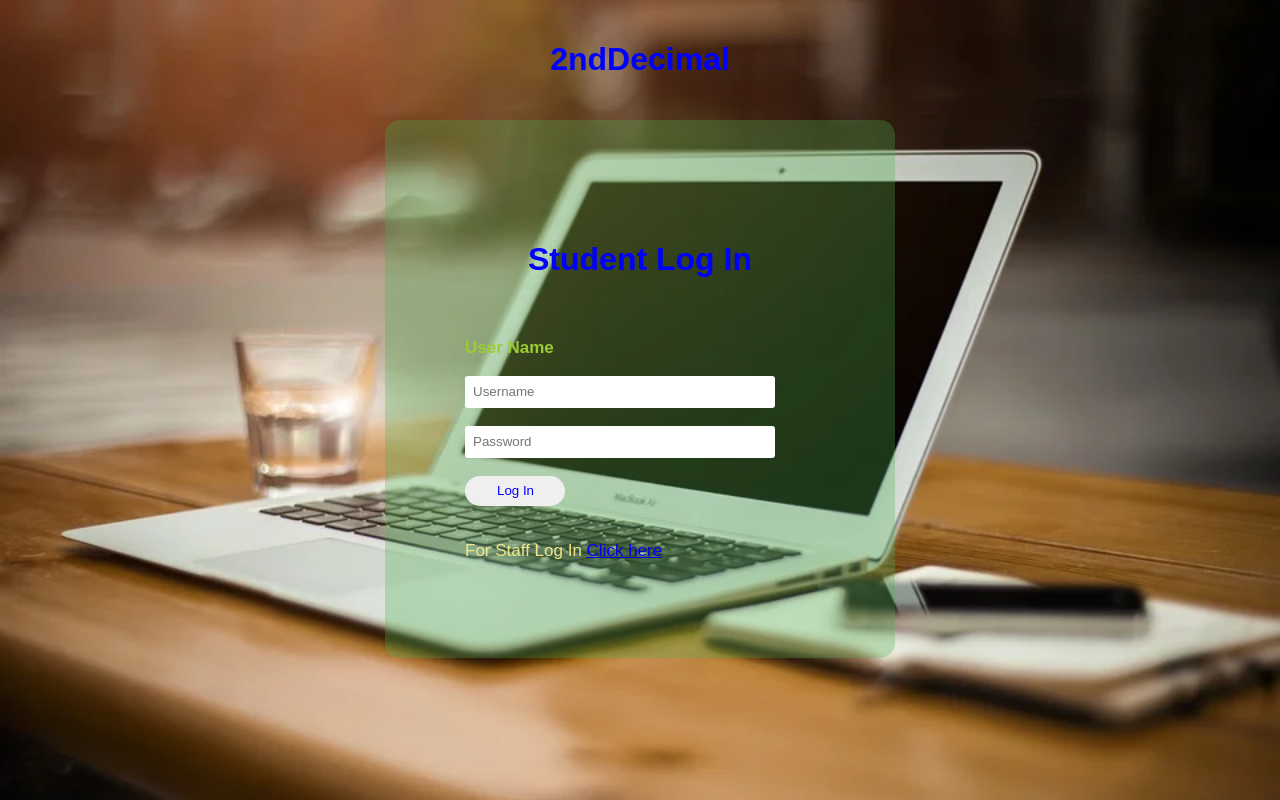
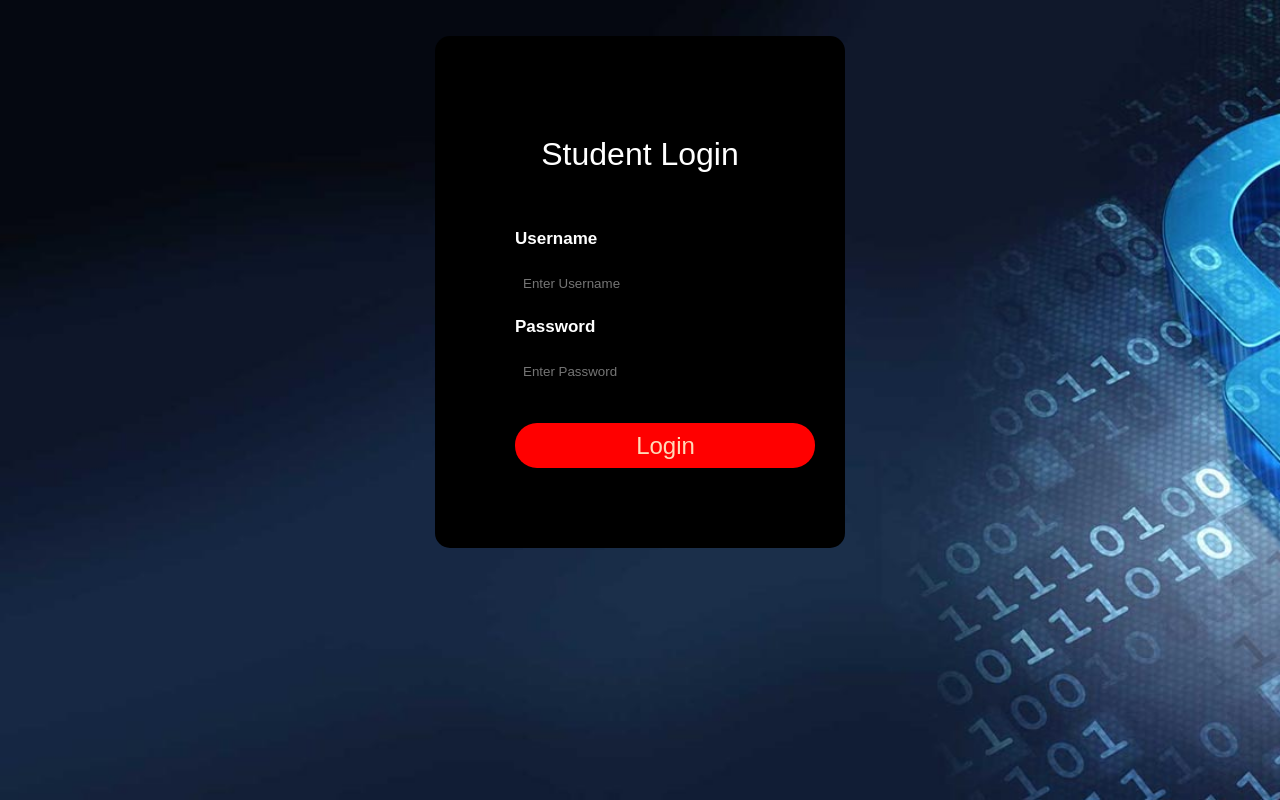
Before and after one commit to chaitanyaKaushal/2ndDecimal, a Flask app: page /login in a window 1280 px wide. Run offline with Flask 2, Linux system fonts and the light colour scheme; some libraries are stand-ins or nearby versions.

Commit message:
hey! I am updating stylesheet of login page

```diff
--- a/static/css/login_css.css
+++ b/static/css/login_css.css
@@ -1,56 +1,76 @@
-body
-{
+html {
+    scroll-behavior: smooth;
+}
+body {
     margin: 0;
     padding: 0;
     font-family: 'Montserrat', sans-serif;
-    background-image: url('/static/images/laptop.webp');
+    background-image: url('/static/images/background_image_for_login_form.jpg');
     background-repeat: no-repeat;
     background-attachment: fixed;
     background-size: cover;
 }
-.login{
-        width: 350px;
-        overflow: hidden;
-        margin: auto;
-        margin: 20 0 0 450px;
-        padding: 80px;
-        background:rgba(76, 175, 80, 0.3);
-        border-radius: 15px ;
+.login {
+    height:50%;
+    width: 250px;
+    overflow: hidden;
+    margin: auto;
+    margin: 20 0 0 450px;
+    padding: 80px;
+    background-color: #000000;
+    opacity: 1;
+    border-radius: 15px;
 }
-h1{
+.h1{
     text-align: center;
-    color: blue;
+    color: #ffffff;
     padding: 20px;
+    font-size:xx-large;
 }
+
 label{
-    color: yellowgreen;
+    color: #ffffff;
     font-size: 17px;
 }
-#Uname{
+#Uname {
+    width: 300px;
+    height: 30px;
+    border: none;
+    border-radius: 3px;
+    background-color: #000000;
+    opacity: 1;
+    color:aliceblue;
+    padding-left: 8px;
+}
+#Pass {
     width: 300px;
     height: 30px;
     border: none;
     border-radius: 3px;
     padding-left: 8px;
-}
-#Pass{
-    width: 300px;
-    height: 30px;
-    border: none;
-    border-radius: 3px;
-    padding-left: 8px;
-
+    background-color: #000000;
+    opacity: 1;
+    color: aliceblue;
 }
 #log{
     text-align: center;
-    width: 100px;
-    height: 30px;
+    width: 300px;
+    height: 45px;
     border: none;
-    border-radius: 17px;
+    border-radius: 22px;
     padding-left: 7px;
-    color: blue;
+    color:peachpuff;
+    font-size:x-large;
+    font-stretch:ultra-expanded;
+    background-color: #ff0000;
 }
-p{
-    color: khaki;
-    font-size: 17px;
-}
+    #log:hover {
+        transform: scale(1.1);
+        background-color: #ff0000;
+        text-color: #ffffff;
+        border: hidden;
+        cursor: pointer;
+        outline: none;
+        border-radius: 25px;
+        box-shadow: 1px 1px 1px #ff0000,1px 1px 1px #ff0000,1px 1px 1px #ff0000;
+    }
--- a/templates/index.html
+++ b/templates/index.html
@@ -39,7 +39,7 @@
 -->
             <div class="row">
                 <button type="button" class="student"> <a href="\login">STUDENT</a></button>
-                <button type="button" class="teacher"><a href="#" >TEACHER</a></button>
+                <button type="button" class="teacher"><a href="#">TEACHER</a></button>
                 <button type="button" class="staff"><a href="#" >STAFF</a></button>
             </div>
             <img src="/static/images/scroll.svg" alt="scroll down" class="scroll hide-mobile show-desktop">
--- a/templates/login.html
+++ b/templates/login.html
@@ -5,26 +5,28 @@
     <link rel="stylesheet" type="text/css" href="static/css/login_css.css">
 </head>
 <body>
+    <br><br>
     <!--background-color:whitesmoke; -->
-    <h1>2ndDecimal</h1>
     <div class="login">
-        <form id="login"  >
-    <h1>Student Log In</h1><br>
+        <form id="login">
+            <div class="h1">Student Login</div>
+            <br> <br>
             <label>
-             <b>User Name </b>
+                <b>Username </b>
             </label>
             <br> <br>
+            <input type="text" name="Uname" id="Uname" placeholder="Enter Username">
+            <br> <br>
+            <label>
+                <b>Password </b>
+            </label>
+            <br><br>
+            <input type="Password" name="Pass" id="Pass" placeholder="Enter Password">
+            <br><br>
+            <br>
+            <input type="button" name="log" id="log" value="Login">
 
-            <input type="text" name="Uname" id="Uname" placeholder="Username">
-            <br><br>
-
-            <input type="Password" name="Pass" id="Pass" placeholder="Password">
-            <br><br>
-
-            <input type="button" name="log" id="log" value="Log In">
-            <br><br>
-
-            <p>For Staff Log In <a href="#">Click here</a>  </p>
+            <!-- <p>For Staff Log In <a href="#">Click here</a>  </p> -->
         </form>
 
     </div>
```
Also changed, not shown: static/css/main.css (+24 -14 lines), static/images/background_image_for_login_form.jpg (added), static/images/background_image_for_login_form1.jpg (added).
